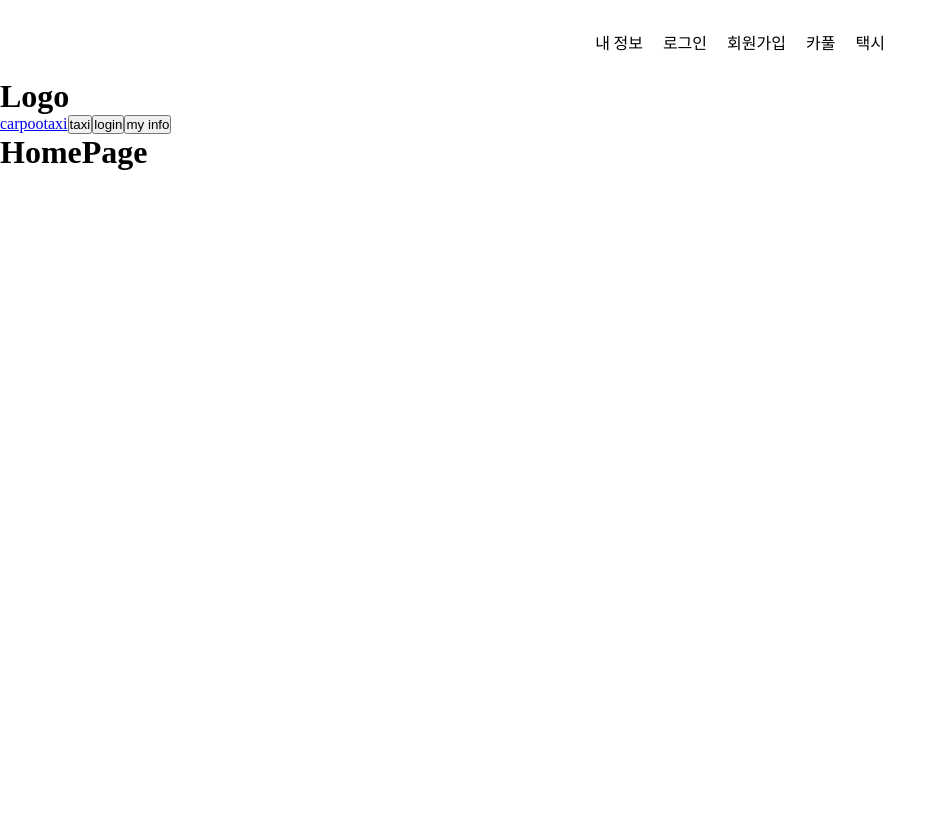
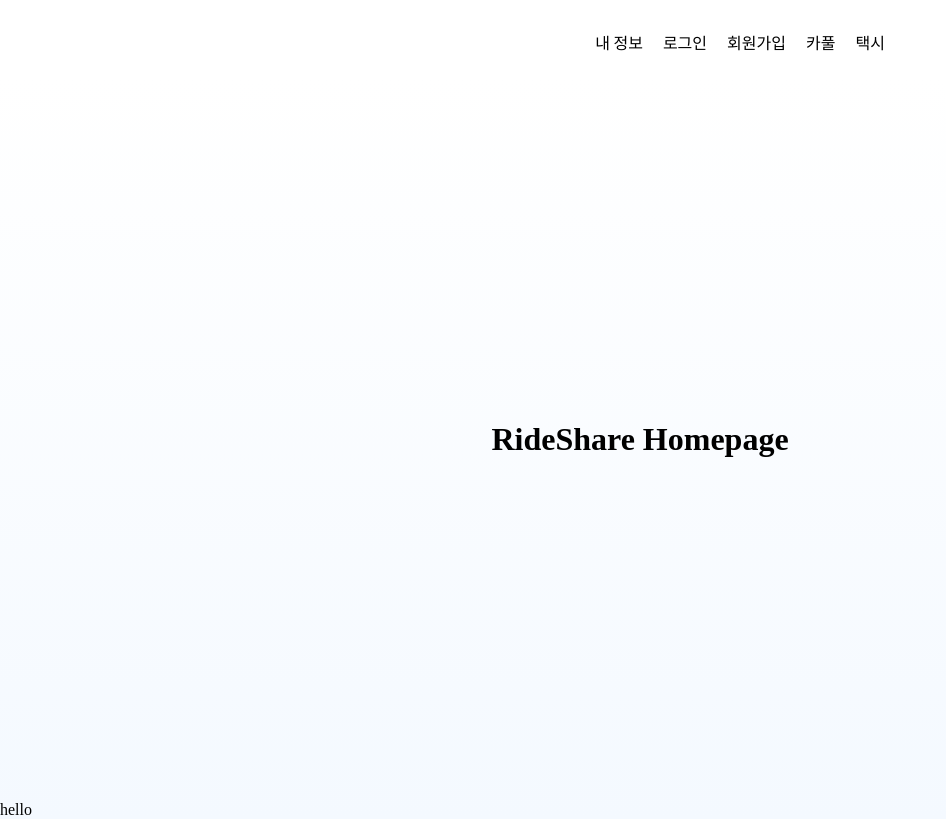
Before and after one commit to KNUCSE23-Capston-Design/RideShare_Web, a React (Create React App) app: page / in a window 1280 px wide. Shown: the whole page, without its empty margins (0-946 px from the left). Built offline with nearby package versions, Linux system fonts and the light colour scheme; what react-naver-maps would draw is missing.

Commit message:
[style] 디자인 수정

```diff
--- a/src/pages/Carpool/Carpoolpage.js
+++ b/src/pages/Carpool/Carpoolpage.js
@@ -15,7 +15,7 @@ const Carpool = () => {
     const isMapLoading = useRecoilValue(isMapLoadingState);
 
     return (
-        <MapDiv style={{ width: "100%", height: "600px", position: "relative" }}>
+        <MapDiv style={{ width: "70%", height: "92.4vh", position: "relative" }}>
             <Mappage />
         </MapDiv>
     );
--- a/src/pages/HomePage.js
+++ b/src/pages/HomePage.js
@@ -1,21 +1,20 @@
 import React, { useState, useEffect } from "react";
 import { Link, useNavigate } from "react-router-dom";
+import styled from "styled-components";
 
+const MainDiv = styled.div`
+    background-image: linear-gradient(to bottom, white, #f4f9ff);
+    width: 100%;
+    height: 100%;
+`;
 const Home = () => {
     return (
-        <div>
-            <header>
-                <a>
-                    <h1>Logo</h1>
-                </a>
-                <Link to="/carpool">carpoo</Link>
-                <Link to="/Taxi">taxi</Link>
-                <button>taxi</button>
-                <button>login</button>
-                <button>my info</button>
-            </header>
-            <h1>HomePage</h1>
-        </div>
+        <MainDiv>
+            <div style={{ height: "90.4vh", display: "flex", alignItems: "center", justifyContent: "center" }}>
+                <h1>RideShare Homepage</h1>
+            </div>
+            <footer>hello</footer>
+        </MainDiv>
     );
 };
 
```
